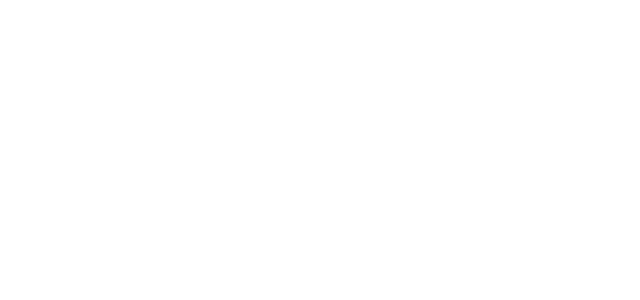
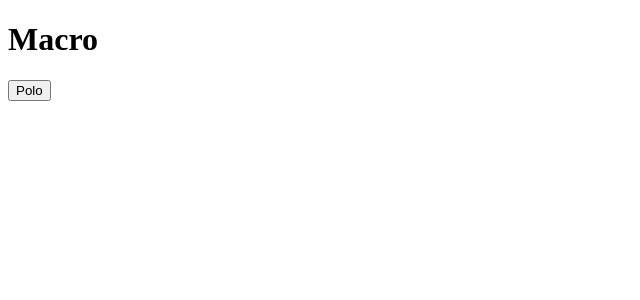
Before and after one commit to NishaTanwar20/Marco-Polo---Children-prop-Concept-of-Composition-Outputting-Conditional-Cont---uf6sle7trkyz, a React app: page / in a window 1280 px wide. Shown: the top 300 px of the page, without its empty margins (0-640 px from the left). Built offline with nearby package versions, Linux system fonts and the light colour scheme.

Commit message:
commit 1

```diff
--- a/src/components/App.js
+++ b/src/components/App.js
@@ -1,10 +1,17 @@
-import React from 'react'
+import React  from 'react'
+import { useState } from 'react';
 import '../styles/App.css';
 const App = () => {
-
+  const [text , setText] = useState(true);
+  const handleClick = () => {
+    setText(!text);
+  }
   return (
     <div id="main">
-
+      <h1 id="marco-polo">{text ? "Macro" : "Polo"}</h1>
+      <button id="marco-polo-toggler" onClick={handleClick}>
+        {text ? "Polo" : "Macro"}
+      </button>
     </div>
   )
 }
```
Also changed, not shown: 1 other file (tests, documents, lock files or other folders).
